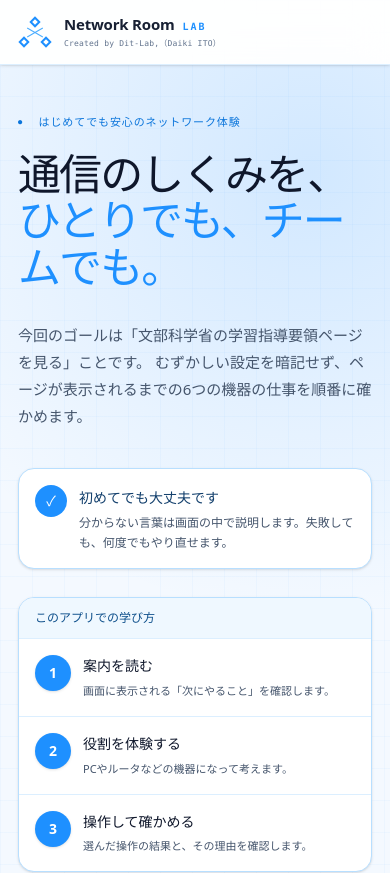
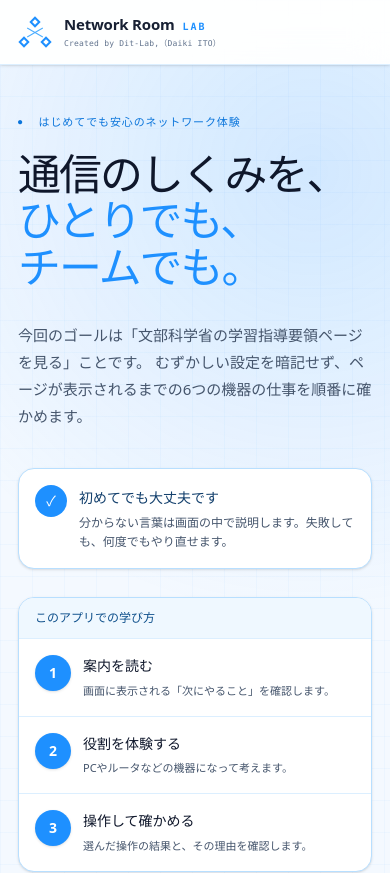
Before and after one commit to itou-daiki/Network-Room-Lab, a React (Vite) app: page / in a window 390 px wide. Shown: the top 873 px of the page. Built offline with nearby package versions, Linux system fonts and the light colour scheme.

Commit message:
fix: 見出しの改行と部屋定員の表記を明確化

```diff
--- a/src/client/components/HomePage.tsx
+++ b/src/client/components/HomePage.tsx
@@ -125,7 +125,7 @@ export function HomePage({ onEnterRoom }: HomePageProps) {
   };
 
   const copyRoomCodes = async () => {
-    const text = createdRooms.map((room) => `${room.title}：${room.code}（定員${room.capacity}人）`).join("\n");
+    const text = createdRooms.map((room) => `${room.title}：${room.code}（生徒の参加上限${room.capacity}人）`).join("\n");
     await navigator.clipboard.writeText(text);
     setCopiedRoom("ALL");
     window.setTimeout(() => setCopiedRoom(null), 1600);
@@ -166,8 +166,9 @@ export function HomePage({ onEnterRoom }: HomePageProps) {
         <div className="hero-copy">
           <p className="eyebrow"><span>●</span> はじめてでも安心のネットワーク体験</p>
           <h1>
-            通信のしくみを、<br />
-            <span>ひとりでも、チームでも。</span>
+            <span className="hero-title-line">通信のしくみを、</span>
+            <span className="hero-title-line hero-title-accent">ひとりでも、</span>
+            <span className="hero-title-line hero-title-accent">チームでも。</span>
           </h1>
           <p className="hero-lead">
             今回のゴールは「{LEARNING_SCENARIO_GOAL.title}」ことです。
@@ -295,7 +296,7 @@ export function HomePage({ onEnterRoom }: HomePageProps) {
                   {createdRooms.map((room, index) => (
                     <article key={room.code}>
                       <span>{index + 1}班</span>
-                      <div><small>{room.title}</small><b>{room.code}</b><em>定員 {room.capacity}人</em></div>
+                      <div><small>{room.title}</small><b>{room.code}</b><em>生徒は最大 {room.capacity}人</em></div>
                       <div className="created-room-buttons">
                         <button type="button" onClick={() => void copyRoomCode(room.code)}>{copiedRoom === room.code ? "✓ コピー済み" : "コードをコピー"}</button>
                         <button type="button" onClick={() => onEnterRoom({ code: room.code, token: room.teacherToken, mode: "teacher" })}>先生として開く →</button>
@@ -324,13 +325,13 @@ export function HomePage({ onEnterRoom }: HomePageProps) {
                   <small>例：10班なら10部屋を選びます。</small>
                 </label>
                 <label>
-                  1部屋の定員（1班の人数）
+                  1部屋に参加できる生徒の上限
                   <select value={capacity} onChange={(event) => setCapacity(Number(event.target.value))}>
-                    {Array.from({ length: MAX_CLASSROOM_GROUP_SIZE - MIN_CLASSROOM_GROUP_SIZE + 1 }, (_, index) => index + MIN_CLASSROOM_GROUP_SIZE).map((value) => <option key={value} value={value}>{value}人</option>)}
+                    {Array.from({ length: MAX_CLASSROOM_GROUP_SIZE - MIN_CLASSROOM_GROUP_SIZE + 1 }, (_, index) => index + MIN_CLASSROOM_GROUP_SIZE).map((value) => <option key={value} value={value}>最大 {value}人</option>)}
                   </select>
                   <small>2〜5人の班では、担当者がいない機器の操作を班全員で行います。</small>
                 </label>
-                <div className="room-batch-summary"><span>作成予定</span><b>{roomCount}部屋 × 定員{capacity}人</b><small>最大{roomCount * capacity}人が参加できます</small></div>
+                <div className="room-batch-summary"><span>作成予定</span><b>{roomCount}部屋 × 1部屋最大{capacity}人</b><small>生徒は全体で最大{roomCount * capacity}人まで参加できます（先生は含みません）</small></div>
               </>
             )}
 
--- a/src/client/styles.css
+++ b/src/client/styles.css
@@ -87,7 +87,8 @@ button:disabled { cursor: not-allowed; opacity: .52; }
 .eyebrow, .panel-kicker, .section-kicker { margin: 0 0 22px; color: var(--cyan); font: 600 11px var(--mono); letter-spacing: .18em; }
 .eyebrow span { font-size: 7px; vertical-align: 2px; margin-right: 8px; }
 .hero-copy h1 { margin: 0; font-size: clamp(48px, 6.4vw, 90px); line-height: 1.08; letter-spacing: -.055em; font-weight: 800; }
-.hero-copy h1 span { color: transparent; -webkit-text-stroke: 1.5px #6ed3f6; text-shadow: 0 0 35px rgba(64, 200, 255, .12); }
+.hero-copy h1 .hero-title-line { display: block; white-space: nowrap; }
+.hero-copy h1 .hero-title-accent { color: transparent; -webkit-text-stroke: 1.5px #6ed3f6; text-shadow: 0 0 35px rgba(64, 200, 255, .12); }
 .hero-lead { color: #acc2cf; font-size: clamp(15px, 1.3vw, 18px); line-height: 2; max-width: 660px; margin: 32px 0 38px; }
 .hero-facts { max-width:680px; }
 
@@ -238,7 +239,7 @@ body { @apply font-sans text-slate-800 antialiased; }
 .nav-context { @apply rounded-full bg-dodger-50 px-4 py-2 text-dodger-800; letter-spacing: .02em; }
 .eyebrow, .panel-kicker, .section-kicker { @apply text-dodger-600; letter-spacing: .08em; }
 .hero-copy h1 { @apply text-slate-900; letter-spacing: -.045em; }
-.hero-copy h1 span { color: #1e90ff; -webkit-text-stroke: 0; text-shadow: none; }
+.hero-copy h1 .hero-title-accent { color: #1e90ff; -webkit-text-stroke: 0; text-shadow: none; }
 .hero-lead { @apply text-slate-600; line-height: 1.9; }
 .beginner-promise { @apply mb-7 flex max-w-2xl items-start gap-3 rounded-2xl border border-dodger-200 bg-white p-4 shadow-sm; }
 .beginner-promise > span { @apply grid h-8 w-8 shrink-0 place-items-center rounded-full bg-dodger-500 text-sm font-black text-white; }
@@ -765,7 +766,7 @@ progress, progress::-webkit-progress-bar { @apply bg-slate-200; }
 
 @media (max-width: 620px) {
   .landing-nav { height: 65px; padding: 0 18px; }.nav-context { display: none; }
-  .hero-section { padding: 48px 18px 60px; }.hero-copy h1 { font-size: 43px; }.hero-lead { line-height: 1.8; }.hero-facts ol { @apply grid-cols-1; }.hero-facts li { @apply border-r-0 border-b p-4 last:border-b-0; }
+  .hero-section { padding: 48px 18px 60px; }.hero-copy h1 { font-size: clamp(36px, 11vw, 43px); }.hero-lead { line-height: 1.8; }.hero-facts ol { @apply grid-cols-1; }.hero-facts li { @apply border-r-0 border-b p-4 last:border-b-0; }
   .flow-showcase { padding: 50px 18px; }.flow-title-row { align-items: flex-start; flex-direction: column; }.principles-grid { padding: 0 18px; }
   .landing-footer { flex-direction: column; padding: 25px 18px; }
   .room-header { padding: 0 10px; }.room-brand { min-width: auto; }.room-brand > span:last-child { display: none; }.room-heading { margin: 0 auto; }.room-code em { display: none; }.room-user { margin-left: 8px; }.connection-badge { display: none; }
```
